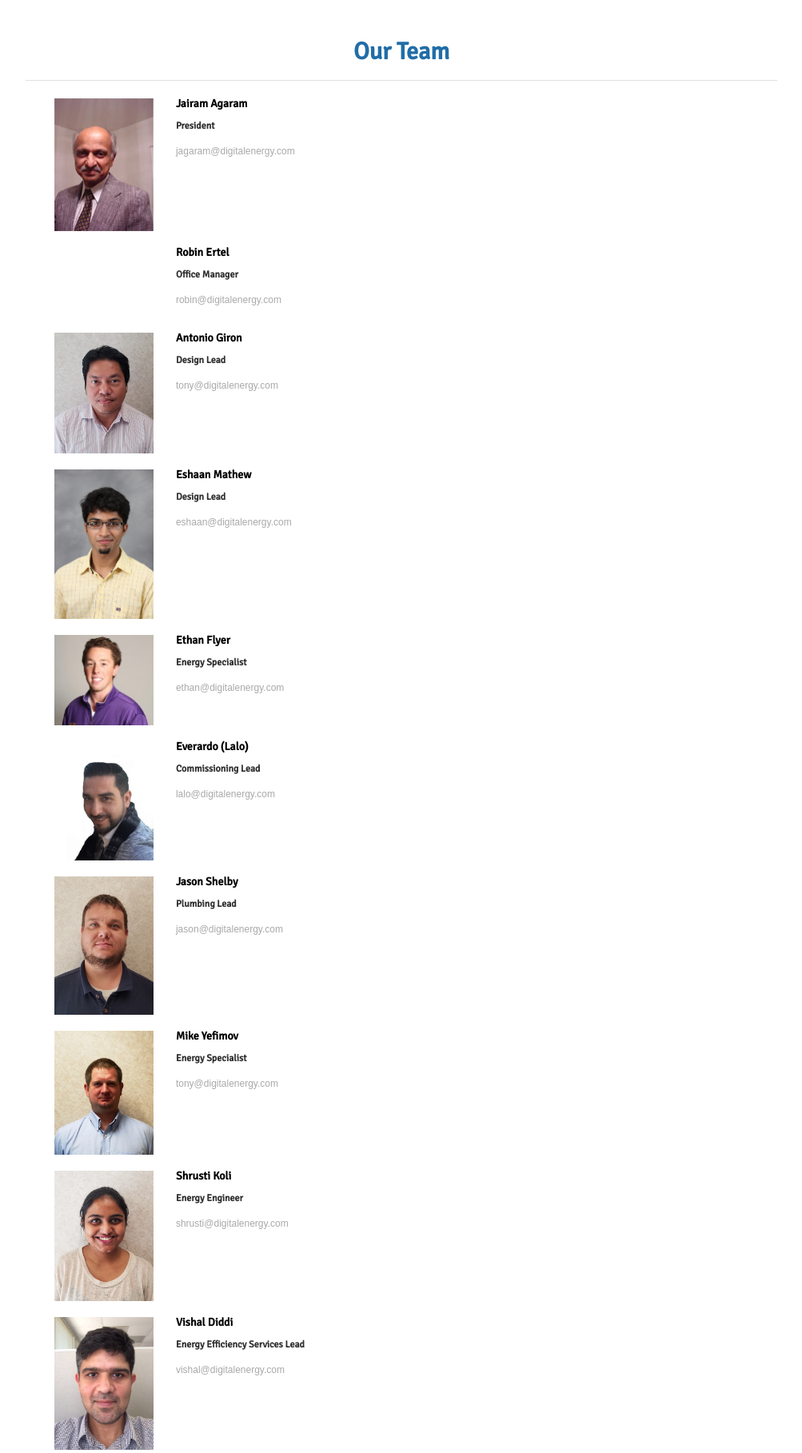
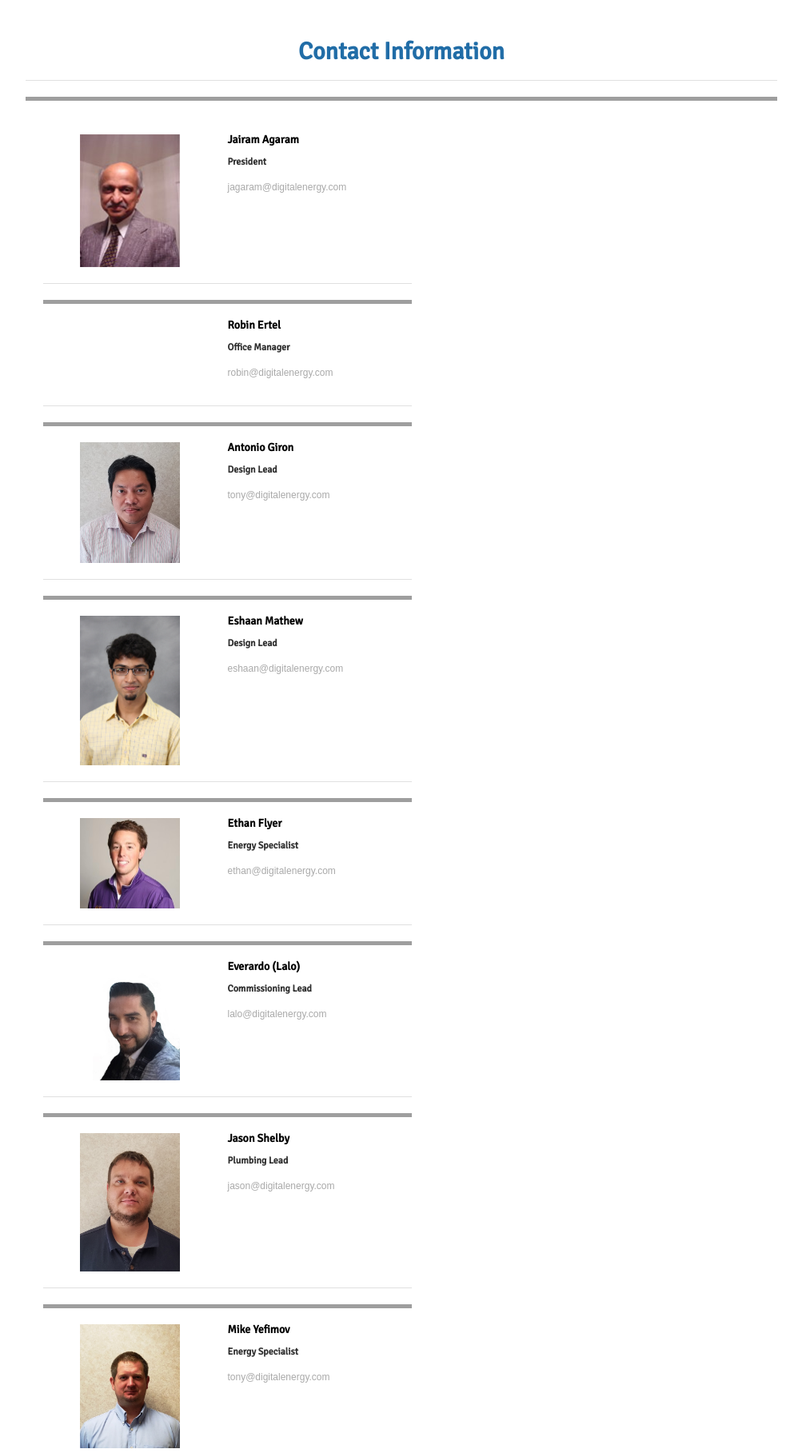
Before and after one commit to HariniParth/Digital-Energy, a PHP site: page /contact.html in a window 1280 px wide. Shown: the part 153-1970 px from the top of the page at 80% size, without its empty margins (138-1141 px from the left). Run offline with PHP 8.4, Linux system fonts and the light colour scheme; some libraries are stand-ins or nearby versions; grey boxes are pictures that could not be loaded.

Commit message:
Redesigned Contacts Page

```diff
--- a/contact.html
+++ b/contact.html
@@ -128,11 +128,11 @@
                                 <div class="sixteen columns">
                                     <div class="now_page">
                                         <div class="now_page_resize">
-                                            <h1><span>Our Team</span></h1>
+                                            <h1><span>Contact Information</span></h1>
                                             <div class="clr"></div>
                                         </div>
                                     </div>
-                                    <div class="clr"></div>
+                                    <div class="separator"></div>
                                         <div class="content_resize" id="gallery">
                                             <div class="content_page din gapp">
                                                 <div class="code">
@@ -144,6 +144,8 @@
                                                     </div>
 
                                                     <div class="dc_clear"></div>
+                                                    <div class="line"></div>
+                                                    <div class="separator"></div>
 
                                                     <div class="one_third_pad"> </div>
                                                     <div class="two_third_pad column-last">
@@ -153,6 +155,8 @@
                                                     </div>
 
                                                     <div class="dc_clear"></div>
+                                                    <div class="line"></div>
+                                                    <div class="separator"></div>
 
                                                     <div class="one_third_pad"> <img class="team" src="images/team/Antonio (Tony) Giron.jpg" alt="" /> </div>
                                                     <div class="two_third_pad column-last">
@@ -162,6 +166,8 @@
                                                     </div>
 
                                                     <div class="dc_clear"></div>
+                                                    <div class="line"></div>
+                                                    <div class="separator"></div>
 
                                                     <div class="one_third_pad"> <img class="team" src="images/team/Eshaan Mathew.jpg" alt="" /> </div>
                                                     <div class="two_third_pad column-last">
@@ -171,6 +177,8 @@
                                                     </div>
 
                                                     <div class="dc_clear"></div>
+                                                    <div class="line"></div>
+                                                    <div class="separator"></div>
 
                                                     <div class="one_third_pad"> <img class="team" src="images/team/Ethan Flyer.jpg" alt="" /> </div>
                                                     <div class="two_third_pad column-last">
@@ -180,6 +188,8 @@
                                                     </div>
 
                                                     <div class="dc_clear"></div>
+                                                    <div class="line"></div>
+                                                    <div class="separator"></div>
 
                                                     <div class="one_third_pad"> <img class="team" src="images/team/Everardo (Lalo).jpg" alt="" /> </div>
                                                     <div class="two_third_pad column-last">
@@ -189,6 +199,8 @@
                                                     </div>
 
                                                     <div class="dc_clear"></div>
+                                                    <div class="line"></div>
+                                                    <div class="separator"></div>
 
                                                     <div class="one_third_pad"> <img class="team" src="images/team/Jason Shelby.jpg" alt="" /> </div>
                                                     <div class="two_third_pad column-last">
@@ -198,6 +210,8 @@
                                                     </div>
 
                                                     <div class="dc_clear"></div>
+                                                    <div class="line"></div>
+                                                    <div class="separator"></div>
 
                                                     <div class="one_third_pad"> <img class="team" src="images/team/Mike Yefimov.jpg" alt="" /> </div>
                                                     <div class="two_third_pad column-last">
@@ -207,6 +221,8 @@
                                                     </div>
 
                                                     <div class="dc_clear"></div>
+                                                    <div class="line"></div>
+                                                    <div class="separator"></div>
 
                                                     <div class="one_third_pad"> <img class="team" src="images/team/Shrusti Koli.jpg" alt="" /> </div>
                                                     <div class="two_third_pad column-last">
@@ -216,6 +232,8 @@
                                                     </div>
 
                                                     <div class="dc_clear"></div>
+                                                    <div class="line"></div>
+                                                    <div class="separator"></div>
 
                                                     <div class="one_third_pad"> <img class="team" src="images/team/Vishal Diddi.jpg" alt="" /> </div>
                                                     <div class="two_third_pad column-last">
--- a/css/custom.css
+++ b/css/custom.css
@@ -17,4 +17,8 @@ and open the template in the editor.
     color: black;
 }
 
-.one_half_pad{width:44%}.one_third_pad{width:27%}.one_fourth_pad{width:19%}.one_fifth_pad{width:14%}.one_sixth_pad{width:10.5%}.two_fifth_pad{width:37%}.two_third_pad{width:60%}.two_fourth_pad{width:43%}.two_fifth_pad{width:33%}.three_fifth_pad{width:58.4%}.three_fourth_pad{width:74%}.four_fifth_pad{width:67.2%}.five_sixth_pad{width:82.67%}.one_half_pad,.one_third_pad,.two_third_pad,.three_fourth_pad,.one_fourth_pad,.one_fifth_pad,.two_fifth_pad,.two_fourth_pad,.two_fifth_pad,.three_fifth_pad,.four_fifth_pad,.one_sixth_pad,.five_sixth_pad{float:left;margin-bottom:20px;margin-left:3%;margin-right:3%;position:relative}.one_half{width:48%}.one_third{width:30.5%}.one_fourth{width:22%}.one_fifth{width:16.8%}.one_sixth{width:13.33%}.two_fifth{width:37.6%}.two_third{width:65.33%}.three_fifth{width:58.4%}.three_fourth{width:74%}.four_fifth{width:67.2%}.five_sixth{width:82.67%}.one_half,.one_third,.two_third,.three_fourth,.one_fourth,.one_fifth,.two_fifth,.three_fifth,.four_fifth,.one_sixth,.five_sixth{float:left;margin-bottom:10px;margin-right:4%;position:relative}.column-last{clear:right;margin-right:0!important}.dc_tabs_type_2 .one_third{width:29%}.clr{clear:both;margin:0;padding:0;width:100%}.dc_clear{clear:both;font-size:0px;line-height:0px;margin:0;padding:0;width:100%}
+.line{
+    border-bottom: 1px solid #e0e0e0;
+}
+
+.one_half_pad{width:44%}.one_third_pad{width:27%}.one_fourth_pad{width:19%}.one_fifth_pad{width:14%}.one_sixth_pad{width:10.5%}.two_fifth_pad{width:37%}.two_third_pad{width:50%}.two_fourth_pad{width:43%}.two_fifth_pad{width:33%}.three_fifth_pad{width:58.4%}.three_fourth_pad{width:74%}.four_fifth_pad{width:67.2%}.five_sixth_pad{width:82.67%}.one_half_pad,.one_third_pad,.two_third_pad,.three_fourth_pad,.one_fourth_pad,.one_fifth_pad,.two_fifth_pad,.two_fourth_pad,.two_fifth_pad,.three_fifth_pad,.four_fifth_pad,.one_sixth_pad,.five_sixth_pad{float:left;margin-bottom:20px;margin-left:10%;margin-right:3%;position:relative}.one_half{width:48%}.one_third{width:30.5%}.one_fourth{width:22%}.one_fifth{width:16.8%}.one_sixth{width:13.33%}.two_fifth{width:37.6%}.two_third{width:65.33%}.three_fifth{width:58.4%}.three_fourth{width:74%}.four_fifth{width:67.2%}.five_sixth{width:82.67%}.one_half,.one_third,.two_third,.three_fourth,.one_fourth,.one_fifth,.two_fifth,.three_fifth,.four_fifth,.one_sixth,.five_sixth{float:left;margin-bottom:10px;margin-right:4%;position:relative}.column-last{clear:right;margin-right:0!important}.dc_tabs_type_2 .one_third{width:29%}.clr{clear:both;margin:0;padding:0;width:100%}.dc_clear{clear:both;font-size:0px;line-height:0px;margin:0;padding:0;width:100%;}
```
